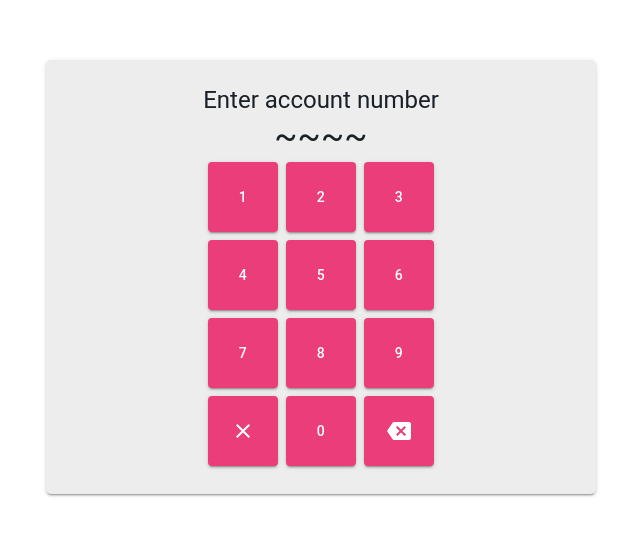
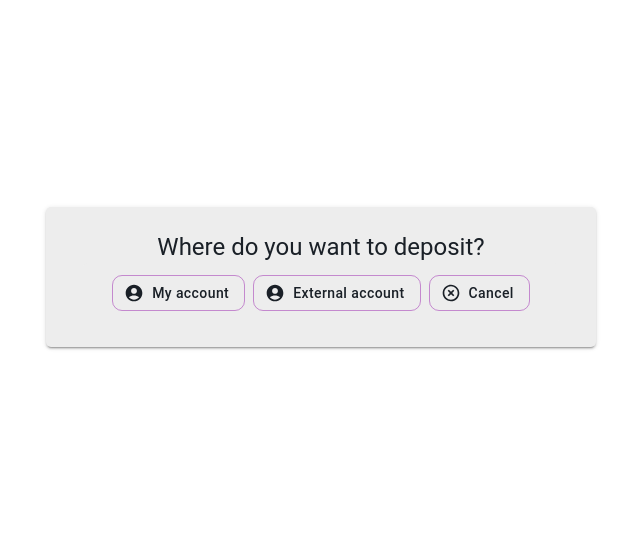
Before and after one commit to JsMarenco/atm, a React (Create React App) app: page /make-deposit in a window 1280 px wide. Shown: the part 123-658 px from the top of the page, without its empty margins (319-959 px from the left). Built offline with nearby package versions, Linux system fonts and the light colour scheme.

Commit message:
Make deposit refactor

```diff
--- a/src/pages/MakeDeposit/index.tsx
+++ b/src/pages/MakeDeposit/index.tsx
@@ -1,83 +1,114 @@
 import React, { useContext, useEffect, useState } from "react"
-import { Box, Typography, Button, Stack } from "@mui/material"
+import { Box, Typography, Button } from "@mui/material"
 import { mainContainerStyle, centeredContainerStyle } from "../../styles/containers"
 import { changeTitle } from "../../utils"
 import NumPad from "../../components/NumPad"
 import { NumPadContext } from "../../context/NumPadContext"
-import NavigateNextIcon from "@mui/icons-material/NavigateNext"
 import { ERROR_LARGE_AMOUNT, ERROR_LARGE_AMOUNT_DESCRIPTION } from "../../components/contants/messages"
 import { MessageContext } from "../../context/MessageContext"
 import { useNavigate } from "react-router-dom"
 import DoneIcon from "@mui/icons-material/Done"
 import CloseIcon from "@mui/icons-material/Close"
+import Navbar from "../../components/Navbar"
+import AccountCircleIcon from "@mui/icons-material/AccountCircle"
+import { navbarButtons } from "../../styles/button"
+import ArrowForwardIosIcon from "@mui/icons-material/ArrowForwardIos"
+import { ClientContext } from "../../context/ClientContext"
 
-export default function MakeDeposit() {
+const FIRST_STEP = "account-to-deposit"
+const SECOND_STEP = "amount-to-deposit"
+const THIRD_STEP = "confirm-deposit"
+
+export default function MakeDepositV2() {
   const {
     numPadValue,
     handleNumPadInstructions,
     handleNumPadMessage,
     handleNumPadShowValue,
     handleNumPadClear,
+    handleNumPadReset,
   } = useContext(NumPadContext)
 
-  const {
-    handleMessage,
-  } = useContext(MessageContext)
+  const { handleMessage, } = useContext(MessageContext)
+  const { handleBalance } = useContext(ClientContext)
 
   const navigate = useNavigate()
 
-  const [step, setStep] = useState("acc-to-deposit")
-  const [amount, setAmount] = useState("")
-  const [account, setAccount] = useState("")
-  const [depositConfirmation, setDepositConfirmation] = useState(false)
-
   useEffect(() => { changeTitle("Make Deposit"), handleNumPadShowValue("show") }, [])
 
+  const [depositToMyAccount, setdepositToMyAccount] = useState(false)
+  const [depositToExternalAccount, setDepositToExternalAccount] = useState(false)
+
+  const [step, setStep] = useState("")
+  const [amount, setAmount] = useState("")
+  const [externalAccount, setExternalAccount] = useState("")
+  const [externalAccountOwnerName, setExternalAccountOwnerName] = useState("")
+  const [isSure, setIsSure] = useState(false)
+  const [showNumPad, setShowNumPad] = useState(false)
+
+  useEffect(() => { handleNumPadClear() }, [])
+
   useEffect(() => {
-    if (step === "acc-to-deposit") {
-      handleNumPadInstructions("Enter account number")
-    } else if (step === "amount-to-deposit") {
-      handleNumPadInstructions("Enter amount to deposit")
-    } else if (step === "confirm-deposit") {
-      handleNumPadInstructions("Confirm deposit")
-    }
+    handleNumPadInstructions(step === FIRST_STEP ? "Enter account number" : "Enter amount")
+    setShowNumPad(step === FIRST_STEP || step === SECOND_STEP)
+  }, [step, depositToMyAccount, depositToExternalAccount])
 
-    if (step === "acc-to-deposit" && numPadValue.length === 6) {
-      setStep("amount-to-deposit")
-      setAccount(numPadValue)
-      handleNumPadClear()
-    } else if (step === "amount-to-deposit") {
-      depositConfirmation && (setStep("confirm-deposit"), handleNumPadClear())
-
+  useEffect(() => {
+    if (step === SECOND_STEP && depositToMyAccount) {
       if (numPadValue.length > 5) {
         setAmount("")
-        handleNumPadClear()
+        handleNumPadMessage(ERROR_LARGE_AMOUNT_DESCRIPTION)
         handleMessage(ERROR_LARGE_AMOUNT, "error")
-        handleNumPadMessage(ERROR_LARGE_AMOUNT_DESCRIPTION)
       } else {
         setAmount(numPadValue)
       }
     }
-  }, [step, numPadValue])
+
+    if (step === FIRST_STEP && numPadValue.length === 6 && depositToExternalAccount) {
+      setStep(SECOND_STEP)
+      setExternalAccount(numPadValue)
+      setExternalAccountOwnerName("Miguel Angel Marenco Mercado")
+      handleNumPadClear()
+
+    } else if (step === SECOND_STEP && depositToExternalAccount) {
+      if (numPadValue.length > 5) {
+        setAmount("")
+        handleNumPadMessage(ERROR_LARGE_AMOUNT_DESCRIPTION)
+        handleMessage(ERROR_LARGE_AMOUNT, "error")
+      } else {
+        setAmount(numPadValue)
+      }
+    }
+  }, [step, depositToMyAccount, isSure, numPadValue, depositToExternalAccount])
 
   const cancelDeposit = () => {
-    handleNumPadShowValue("hide")
-    handleNumPadClear()
-    setAmount("")
-    setAccount("")
-    setDepositConfirmation(false)
+    handleNumPadReset()
+    resetComponent()
     navigate("/operation/canceled/")
   }
 
-  const confirmDeposit = () => {
-    setDepositConfirmation(true)
-    handleNumPadShowValue("hide")
+  const confirmDepositToMyAccount = () => {
+    handleNumPadReset()
+    resetComponent()
+    handleBalance(Number(amount))
     navigate("/operation/success/")
-    handleNumPadClear()
+  }
+
+  const confirmDepositToExternalAccount = () => {
+    handleNumPadReset()
+    resetComponent()
+    navigate("/operation/success/")
+  }
+
+  const resetComponent = () => {
+    setStep("")
+    setAmount("")
+    setExternalAccount("")
+    setIsSure(false)
+    setShowNumPad(false)
   }
 
   return (
-    <>
     <Box
       sx={mainContainerStyle}
     >
@@ -85,92 +116,126 @@ export default function MakeDeposit() {
         sx={centeredContainerStyle}
       >
         {
-            depositConfirmation ? (
+          !depositToMyAccount && !depositToExternalAccount && (
+            <>
+              <Typography variant="h5" color="text.primary" align="center">
+                Where do you want to deposit?
+              </Typography>
+
+              <Navbar
+                showMenuButton={false}
+              >
+                <Button
+                  variant="outlined"
+                  color="secondary"
+                  sx={navbarButtons}
+                  startIcon={<AccountCircleIcon />}
+                  onClick={() => {
+                    setdepositToMyAccount(true)
+                    setStep(SECOND_STEP)
+                  }}
+                >
+                  My account
+                </Button>
+
+                <Button
+                  variant="outlined"
+                  color="secondary"
+                  sx={navbarButtons}
+                  startIcon={<AccountCircleIcon />}
+                  onClick={() => {
+                    setDepositToExternalAccount(true)
+                    setStep(FIRST_STEP)
+                  }}
+                >
+                  External account
+                </Button>
+              </Navbar>
+            </>
+          )
+        }
+
+        {
+          showNumPad && (
+            <>
+              <NumPad />
+
+              <Navbar
+                showMenuButton={false}
+              >
+                <Button
+                  variant="outlined"
+                  color="secondary"
+                  sx={navbarButtons}
+                  endIcon={<ArrowForwardIosIcon />}
+                  onClick={() => {
+                    setIsSure(true)
+                    step === FIRST_STEP ? setStep(SECOND_STEP) : setStep(THIRD_STEP)
+                  }}
+                  disabled={amount === ""}
+                >
+                  Next
+                </Button>
+              </Navbar>
+            </>
+          )
+        }
+
+        {
+          (depositToMyAccount || depositToExternalAccount) && isSure && (
             <>
               <Typography
                 variant="h5"
                 color="text.primary"
                 align="center"
               >
-                  Account owner
+                {
+                  depositToExternalAccount && "Account to deposit"
+                }
               </Typography>
 
               <Typography
-                  variant="h3"
+                variant="h4"
                 color="text.primary"
                 align="center"
               >
-                  Jose Daniel Ramirez Perez
+                {externalAccountOwnerName}
               </Typography>
 
-                <Typography
-                  variant="h5"
-                  color="text.primary"
-                  align="center"
-                >
+              <Typography variant="h5" color="text.primary" align="center">
+                {`You will deposit ${amount} to ${externalAccount === "" ? "your account" : `#${externalAccount}`}`}
+              </Typography>
+
+              <Typography variant="h6" color="text.primary" align="center">
                 Are you sure?
               </Typography>
 
-                <Typography
-                  variant="h6"
-                  color="text.primary"
-                  align="center"
+              <Navbar
+                showMenuButton={false}
               >
-                  You are about to deposit ${amount} to account {account}
-                </Typography>
-
-                <Stack
-                  spacing={2}
-                  justifyContent="center"
-                  alignItems="center"
-                  direction="row"
+                {
+                  ["Yes", "No"].map((option, index) => (
+                    <Button
+                      variant="outlined"
+                      color="secondary"
+                      sx={navbarButtons}
+                      startIcon={index === 0 ? <DoneIcon /> : <CloseIcon />}
+                      onClick={() => {
+                        option === "Yes" ? (
+                          depositToMyAccount ? confirmDepositToMyAccount() : confirmDepositToExternalAccount()
+                        ) : cancelDeposit()
+                      }}
+                      key={index}
                     >
-                  <Button
-                    variant="contained"
-                    color="primary"
-                    startIcon={<DoneIcon />}
-                    onClick={confirmDeposit}
-                  >
-                    Yes, I am sure
+                      {option}
                     </Button>
-
-                  <Button
-                    variant="contained"
-                    color="primary"
-                    startIcon={<CloseIcon />}
-                    onClick={cancelDeposit}
-                  >
-                    No, take me back
-                  </Button>
-                </Stack>
-              </>
-            ) : (
-              <>
-                <NumPad />
-
-                {
-                  step === "amount-to-deposit" && (
-                    <Button
-                      variant="contained"
-                      color="primary"
-                      onClick={() => {
-                        setStep("comfirm-deposit")
-                        handleNumPadClear()
-                        setDepositConfirmation(true)
-                      }}
-                      sx={{ mt: 1, }}
-                      endIcon={<NavigateNextIcon />}
-                      disabled={amount === ""}
-                    >
-                      Next
-                    </Button>
-                  )
+                  ))
                 }
+              </Navbar>
             </>
           )
         }
       </Box>
     </Box>
-    </>
   )
 }
```
Lines whose indentation alone changed are shown as unchanged.
